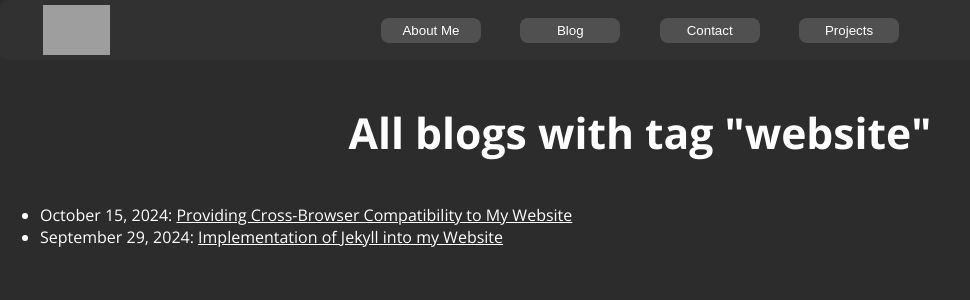
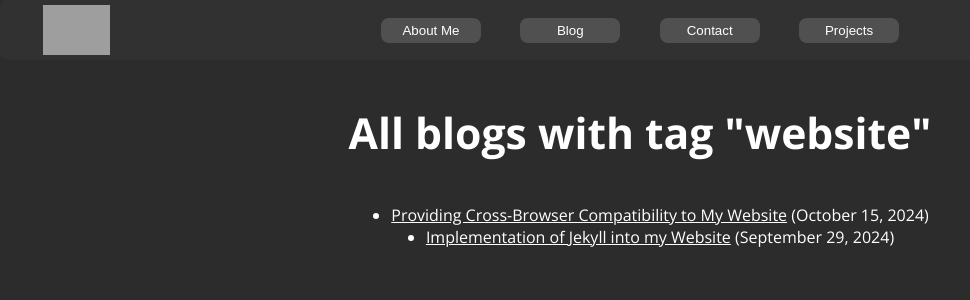
Before and after one commit to Xynox/website, a Jekyll site: the page built from html/projects/website/website.html, in a window 1280 px wide. Shown: the top 300 px of the page, without its empty margins (0-970 px from the left). Built offline with Jekyll 4.4.1, drawn with Linux system fonts in a browser that asks for light colours; grey boxes are pictures that could not be loaded.

Commit message:
Style taglist

```diff
--- a/_includes/css-links.html
+++ b/_includes/css-links.html
@@ -1,5 +1,6 @@
 <link rel="stylesheet" href="{{'/css/index.css' | relative_url }}">
 <link rel="stylesheet" href="{{'/css/post.css' | relative_url }}">
+<link rel="stylesheet" href="{{'/css/taglist.css' | relative_url }}">
 <link rel="stylesheet" href="{{'/css/about/about.css' | relative_url }}">
 <link rel="stylesheet" href="{{'/css/contact/contact.css' | relative_url }}">
 <link rel="stylesheet" href="{{'/css/projects/projects.css' | relative_url }}">
--- a/_layouts/taglist.html
+++ b/_layouts/taglist.html
@@ -10,10 +10,10 @@ title: Joel Wittke - Tags
     font-weight: bold;"><strong>All blogs with tag "{{ page.tag }}"</strong></p>
 </div>
 
-<ul>
+<ul class="taglist-ul">
     {% for post in site.tags[page.tag] %}
       <li>
-        {{ post.date | date: "%B %d, %Y" }}: <a href="{{site.baseurl}}{{ post.url }}">{{ post.title }}</a>
+        <a href="{{site.baseurl}}{{ post.url }}">{{ post.title }}</a> ({{ post.date | date: "%B %d, %Y" }})
       </li>
     {% endfor %}
 </ul>
--- /dev/null
+++ b/css/taglist.css
@@ -0,0 +1,7 @@
+.taglist-ul{
+    display: flex;
+    flex-direction: column;
+    align-items: center;
+    justify-content: center;
+    align-content: start;
+}
```
